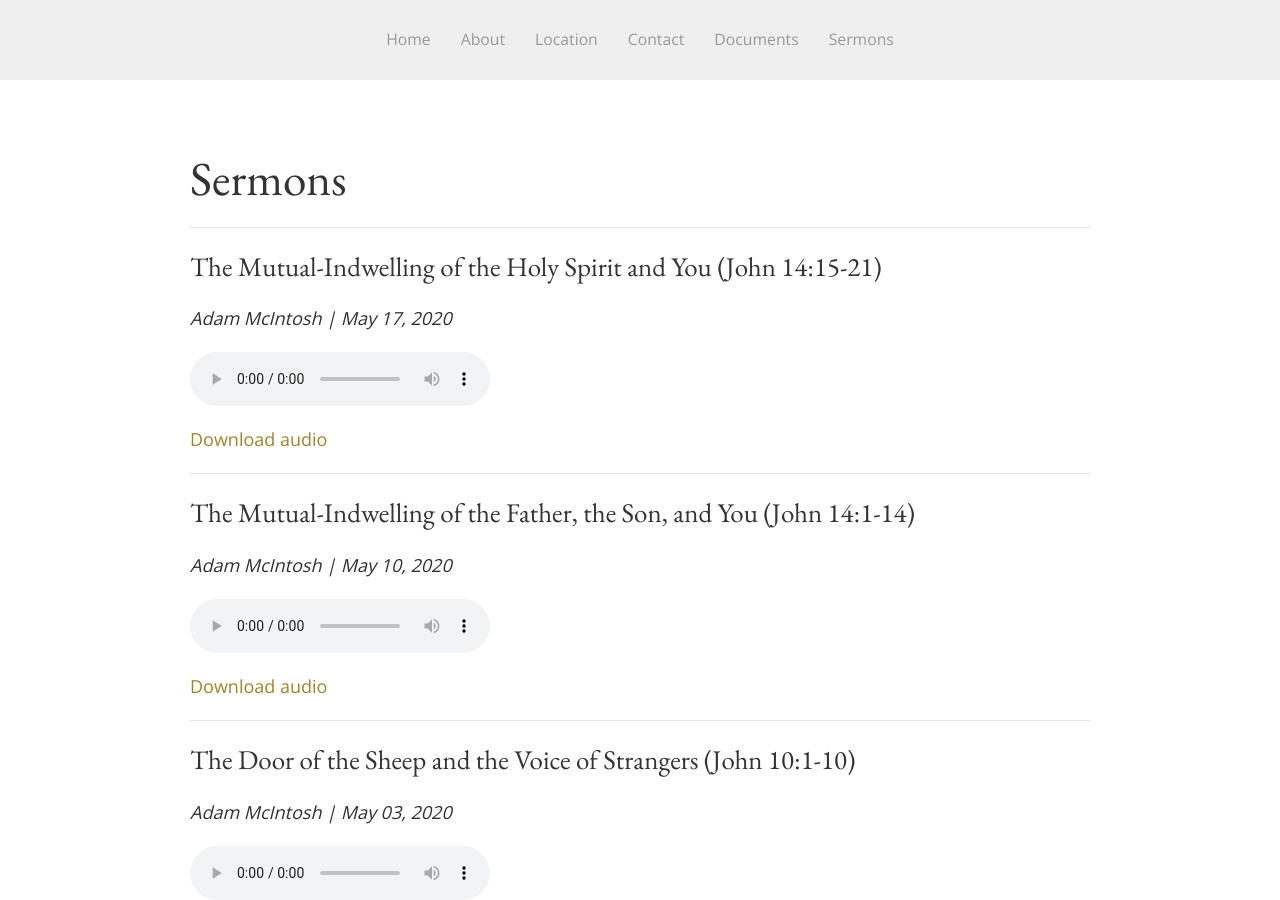
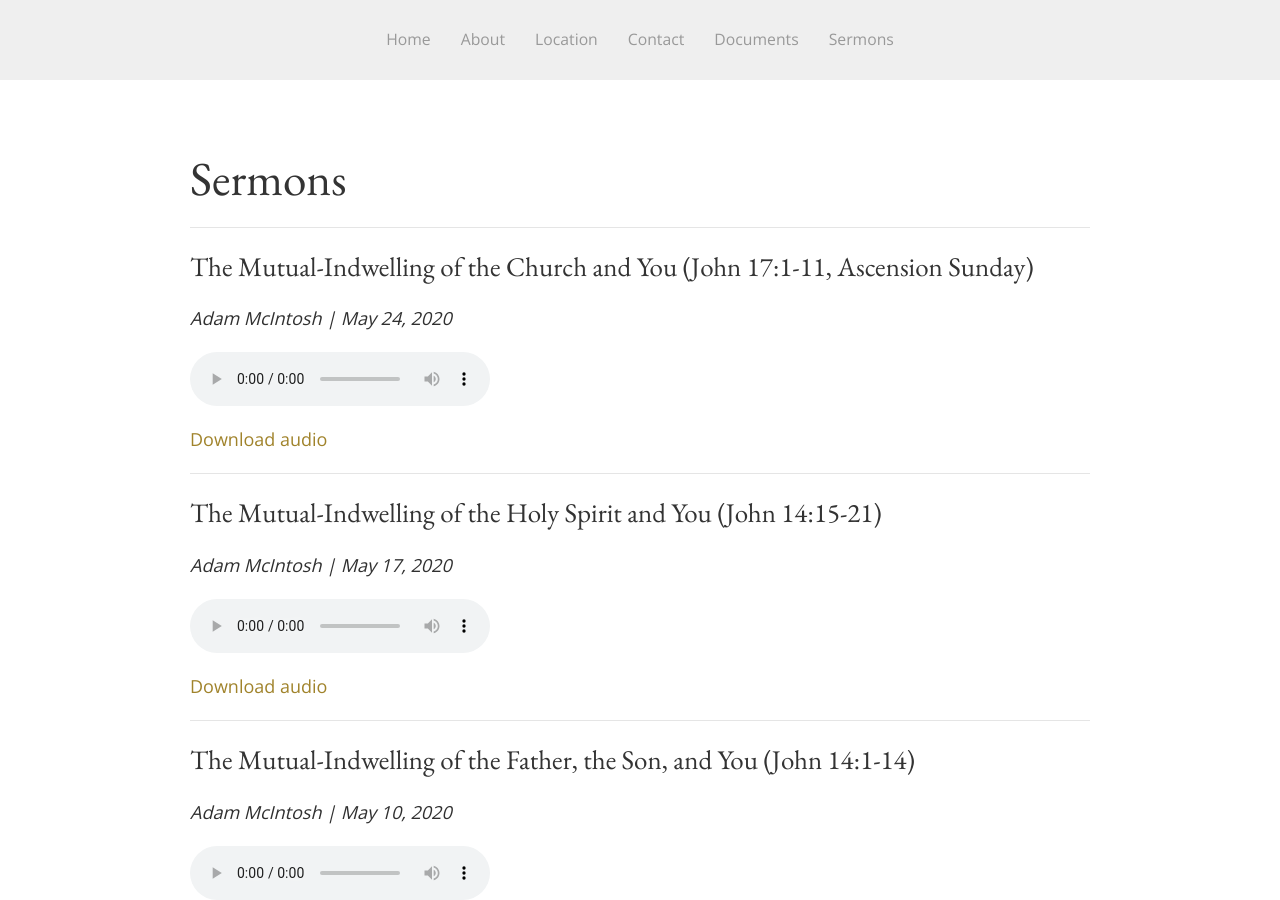
Before and after one commit to SaintDavidsChurch/website, a Jekyll site: the page built from sermons.html, in a window 1280 px wide and 900 px high. Built offline with Jekyll 4.4.1, drawn with Linux system fonts in a browser that asks for light colours.

Commit message:
Updated by InferCMS

```diff
--- a/_data/sermons.yml
+++ b/_data/sermons.yml
@@ -90,3 +90,7 @@
   date: '2020-05-17'
   preacher: Adam McIntosh
   audio_file: https://saintdavids.church/assets/sermons/2020/Adam-McIntosh_May17-2020_John14.15-21.mp3
+- title: The Mutual-Indwelling of the Church and You (John 17:1-11, Ascension Sunday)
+  date: '2020-05-24'
+  preacher: Adam McIntosh
+  audio_file: https://saintdavids.church/assets/sermons/2020/Adam-McIntosh_May24-2020_John17.1-11_Ascension.mp3
```
